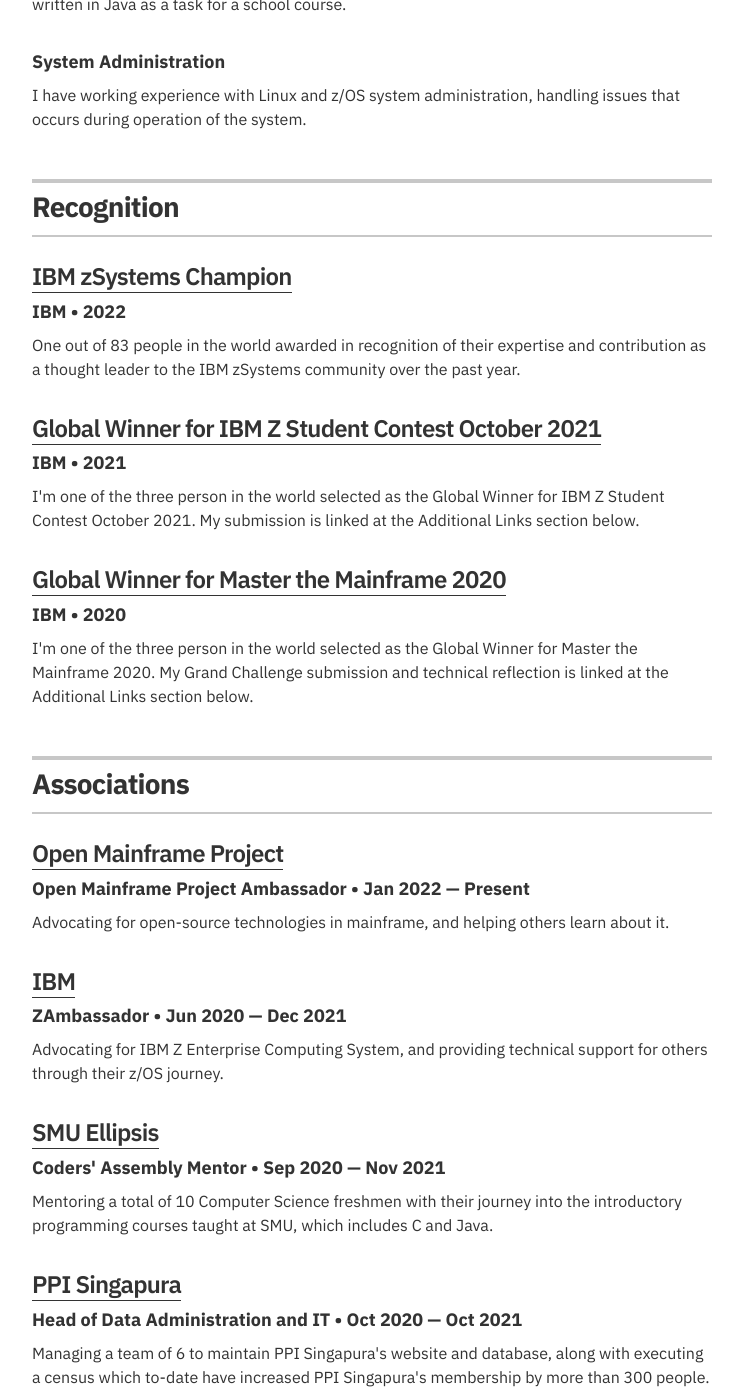
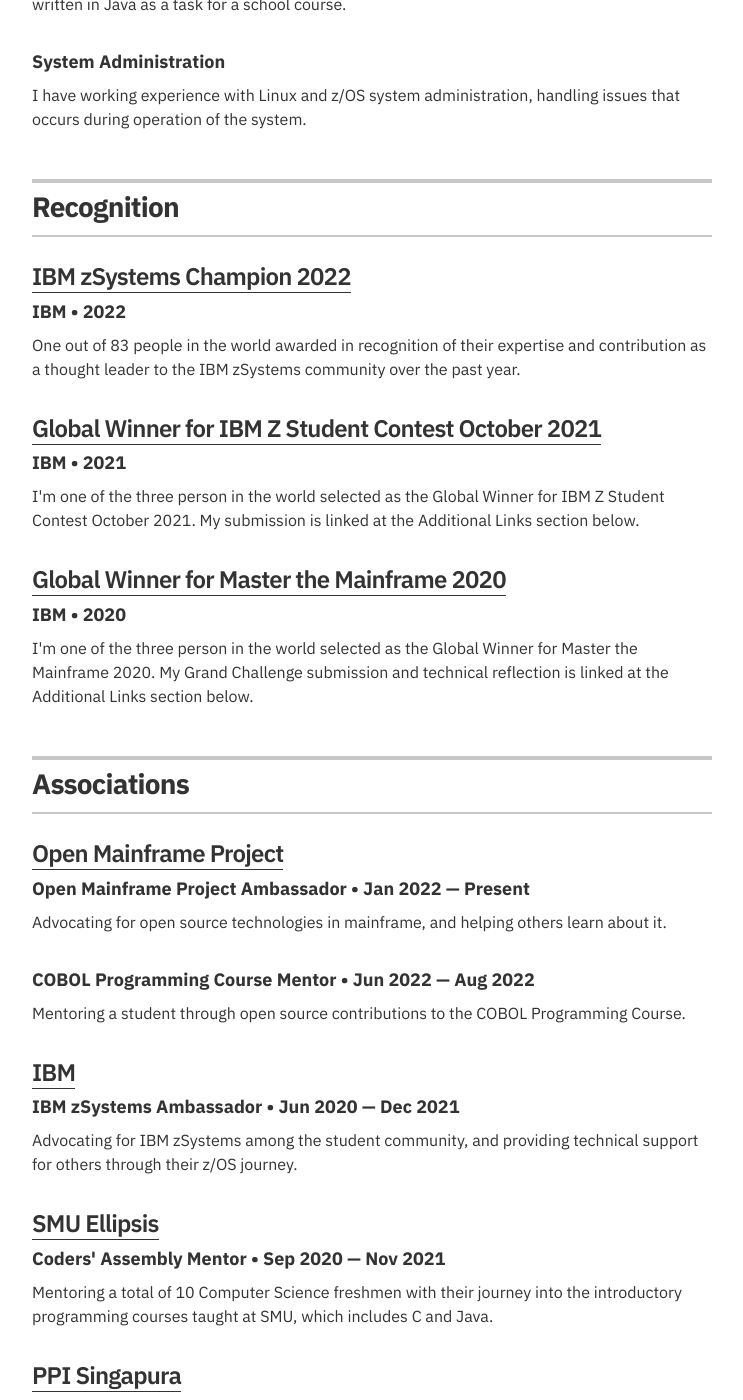
Before and after one commit to tanto259/hartan.to, a Jekyll site: the page built from index.html, in a window 1280 px wide and 1400 px high, scrolled down 2262 px. Shown: the whole window, without its empty margins (268-1011 px from the left). Built offline with Jekyll 4.4.1, drawn with Linux system fonts in a browser that asks for light colours; some of the changed text lies outside the part shown.

```diff
--- a/_data/associations.yml
+++ b/_data/associations.yml
@@ -3,13 +3,19 @@
   role: Open Mainframe Project Ambassador
   year: Jan 2022 &mdash; Present
   url: https://www.openmainframeproject.org/ambassadors
-  summary: Advocating for open-source technologies in mainframe, and helping others learn about it.
+  summary: Advocating for open source technologies in mainframe, and helping others learn about it.
+
+- association: Open Mainframe Project Mentorship Program
+  role: COBOL Programming Course Mentor
+  year: Jun 2022 &mdash; Aug 2022
+  url: https://www.openmainframeproject.org/all-projects/mentorship-program
+  summary: Mentoring a student through open source contributions to the COBOL Programming Course.
 
 - organization: IBM
-  role: ZAmbassador
+  role: IBM zSystems Ambassador
   year: Jun 2020 &mdash; Dec 2021
   url: https://yourbigyear.com/z-ambassador-powered-by-ibm
-  summary: Advocating for IBM Z Enterprise Computing System, and providing technical support for others through their z/OS journey.
+  summary: Advocating for IBM zSystems among the student community, and providing technical support for others through their z/OS journey.
 
 - organization: SMU Ellipsis
   role: Coders' Assembly Mentor
--- a/_data/recognitions.yml
+++ b/_data/recognitions.yml
@@ -1,5 +1,5 @@
 # Recognitions
-- award: IBM zSystems Champion
+- award: IBM zSystems Champion 2022
   organization: IBM
   year: 2022
   summary: One out of 83 people in the world awarded in recognition of their expertise and contribution as a thought leader to the IBM zSystems community over the past year.
```
Also changed, not shown: _data/experience.yml (+5 -5 lines).
